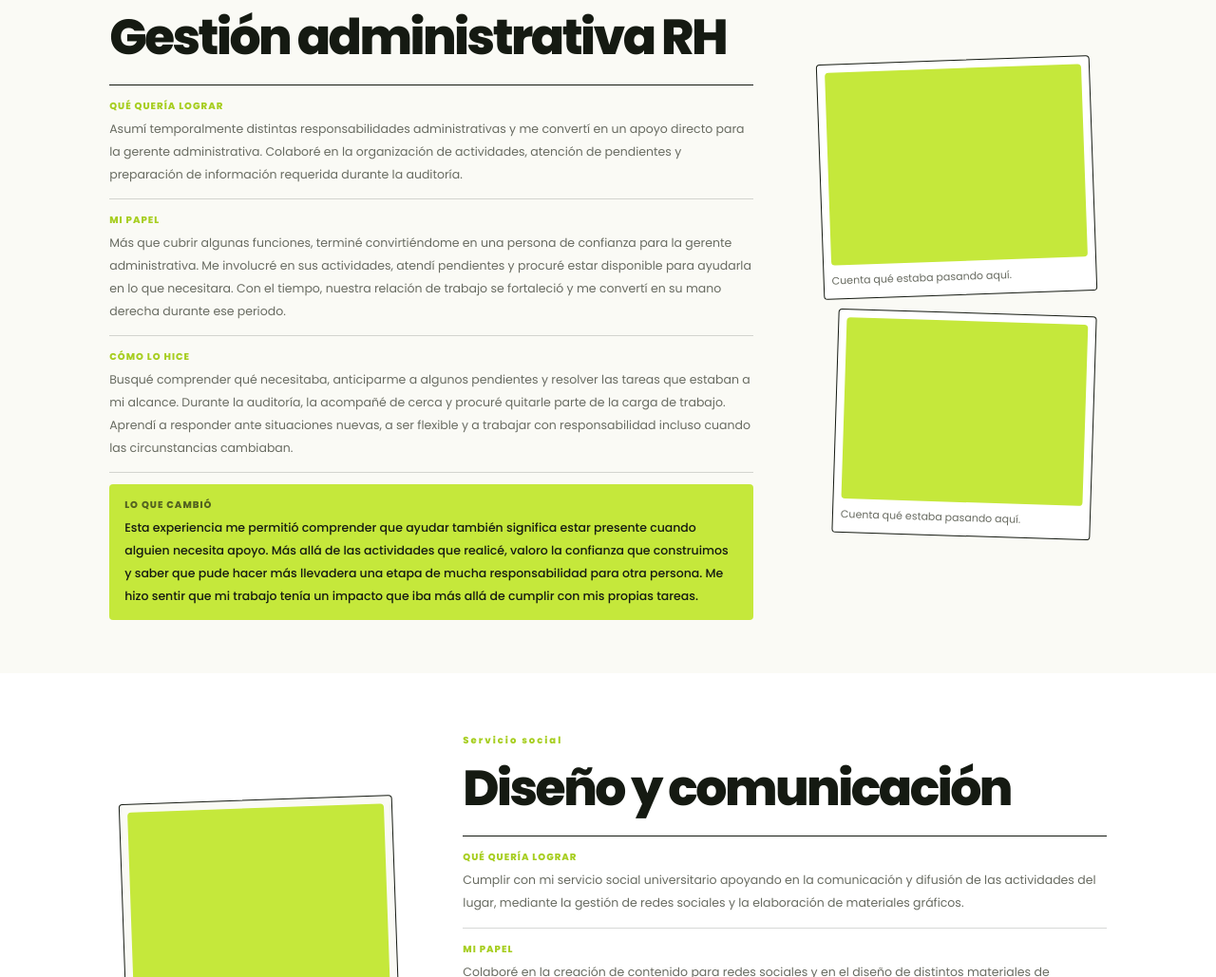
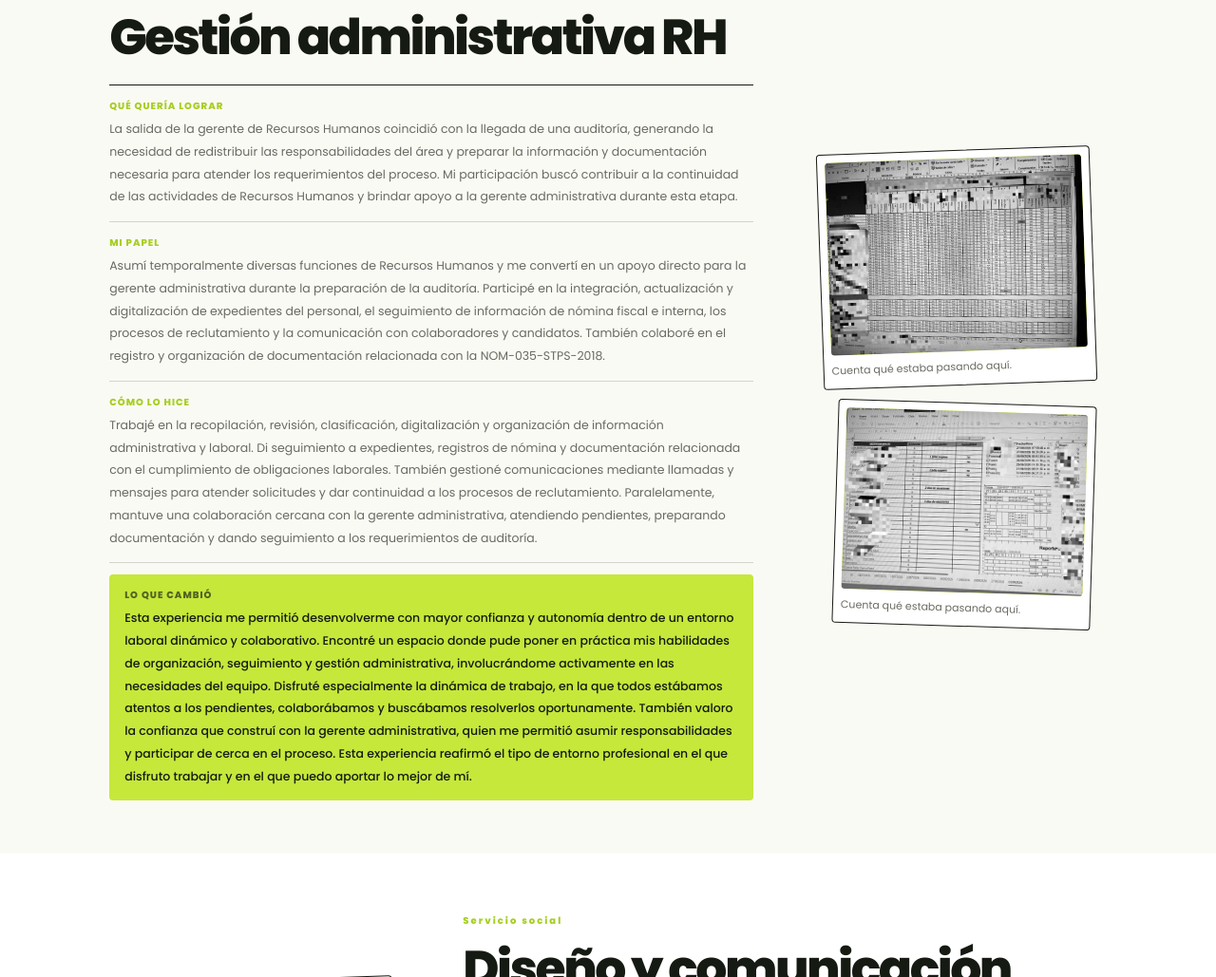
Before and after one commit to 1220578-ui/portafolio-profesional-1220578, a plain HTML site: page reflexiones.html in a window 1280 px wide. Shown: the part 882-1911 px from the top of the page at 95% size. Drawn offline with Linux system fonts and the light colour scheme.

Commit message:
Add files via upload

```diff
--- a/reflexiones.html
+++ b/reflexiones.html
@@ -64,26 +64,26 @@
             <div class="impactText">
                 <span class="sectionLabel">HISTORIA 01 · JYBSA</span>
                 <h2>Gestión administrativa RH</h2>
-
 <dl class="facts">
     <div>
         <dt>Qué quería lograr</dt>
-                        <dd>Asumí temporalmente distintas responsabilidades administrativas y me convertí en un apoyo directo para la gerente administrativa. Colaboré en la organización de actividades, atención de pendientes y preparación de información requerida durante la auditoría.</dd>
+        <dd>La salida de la gerente de Recursos Humanos coincidió con la llegada de una auditoría, generando la necesidad de redistribuir las responsabilidades del área y preparar la información y documentación necesaria para atender los requerimientos del proceso. Mi participación buscó contribuir a la continuidad de las actividades de Recursos Humanos y brindar apoyo a la gerente administrativa durante esta etapa.</dd>
     </div>
+
     <div>
         <dt>Mi papel</dt>
-                        <dd>Más que cubrir algunas funciones, terminé convirtiéndome en una persona de confianza para la gerente administrativa. Me involucré en sus actividades, atendí pendientes y procuré estar disponible para ayudarla en lo que necesitara. Con el tiempo, nuestra relación de trabajo se fortaleció y me convertí en su mano derecha durante ese periodo.</dd>
+        <dd>Asumí temporalmente diversas funciones de Recursos Humanos y me convertí en un apoyo directo para la gerente administrativa durante la preparación de la auditoría. Participé en la integración, actualización y digitalización de expedientes del personal, el seguimiento de información de nómina fiscal e interna, los procesos de reclutamiento y la comunicación con colaboradores y candidatos. También colaboré en el registro y organización de documentación relacionada con la NOM-035-STPS-2018.</dd>
     </div>
+
     <div>
         <dt>Cómo lo hice</dt>
-                        <dd>Busqué comprender qué necesitaba, anticiparme a algunos pendientes y resolver las tareas que estaban a mi alcance. Durante la auditoría, la acompañé de cerca y procuré quitarle parte de la carga de trabajo. Aprendí a responder ante situaciones nuevas, a ser flexible y a trabajar con responsabilidad incluso cuando las circunstancias cambiaban.</dd>
+        <dd>Trabajé en la recopilación, revisión, clasificación, digitalización y organización de información administrativa y laboral. Di seguimiento a expedientes, registros de nómina y documentación relacionada con el cumplimiento de obligaciones laborales. También gestioné comunicaciones mediante llamadas y mensajes para atender solicitudes y dar continuidad a los procesos de reclutamiento. Paralelamente, mantuve una colaboración cercana con la gerente administrativa, atendiendo pendientes, preparando documentación y dando seguimiento a los requerimientos de auditoría.</dd>
     </div>
+
     <div class="highlight">
         <dt>Lo que cambió</dt>
-                        <dd>Esta experiencia me permitió comprender que ayudar también significa estar presente cuando alguien necesita apoyo. Más allá de las actividades que realicé, valoro la confianza que construimos y saber que pude hacer más llevadera una etapa de mucha responsabilidad para otra persona. Me hizo sentir que mi trabajo tenía un impacto que iba más allá de cumplir con mis propias tareas.</dd>
-                    </div>
-                </dl>
-            </div>
+    <dd>Esta experiencia me permitió desenvolverme con mayor confianza y autonomía dentro de un entorno laboral dinámico y colaborativo. Encontré un espacio donde pude poner en práctica mis habilidades de organización, seguimiento y gestión administrativa, involucrándome activamente en las necesidades del equipo. Disfruté especialmente la dinámica de trabajo, en la que todos estábamos atentos a los pendientes, colaborábamos y buscábamos resolverlos oportunamente. También valoro la confianza que construí con la gerente administrativa, quien me permitió asumir responsabilidades y participar de cerca en el proceso. Esta experiencia reafirmó el tipo de entorno profesional en el que disfruto trabajar y en el que puedo aportar lo mejor de mí.</dd>    </div>
+</dl>      </div>
 
             <div class="photos">
                 <figure>
```
Also changed, not shown: proye11.jpeg (added), proye12.jpeg (added). Lines whose indentation alone changed are shown as unchanged.
